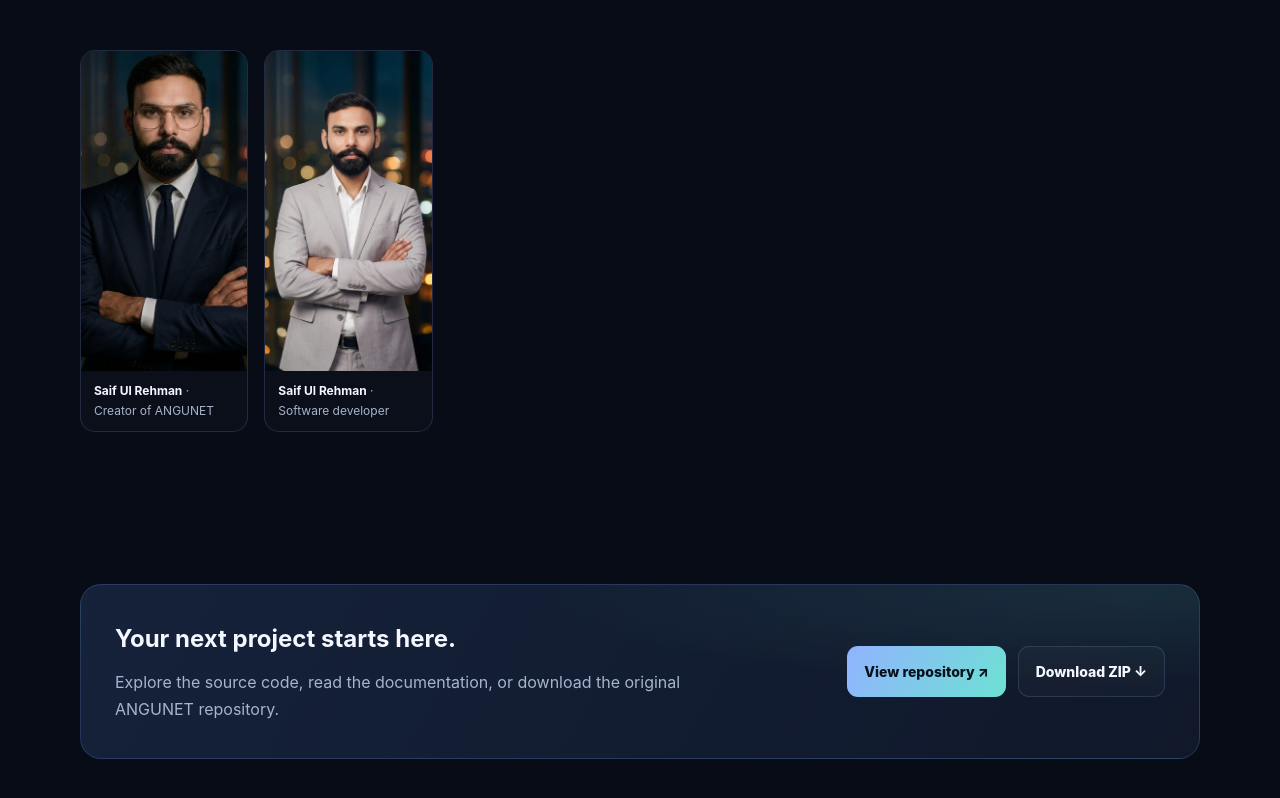
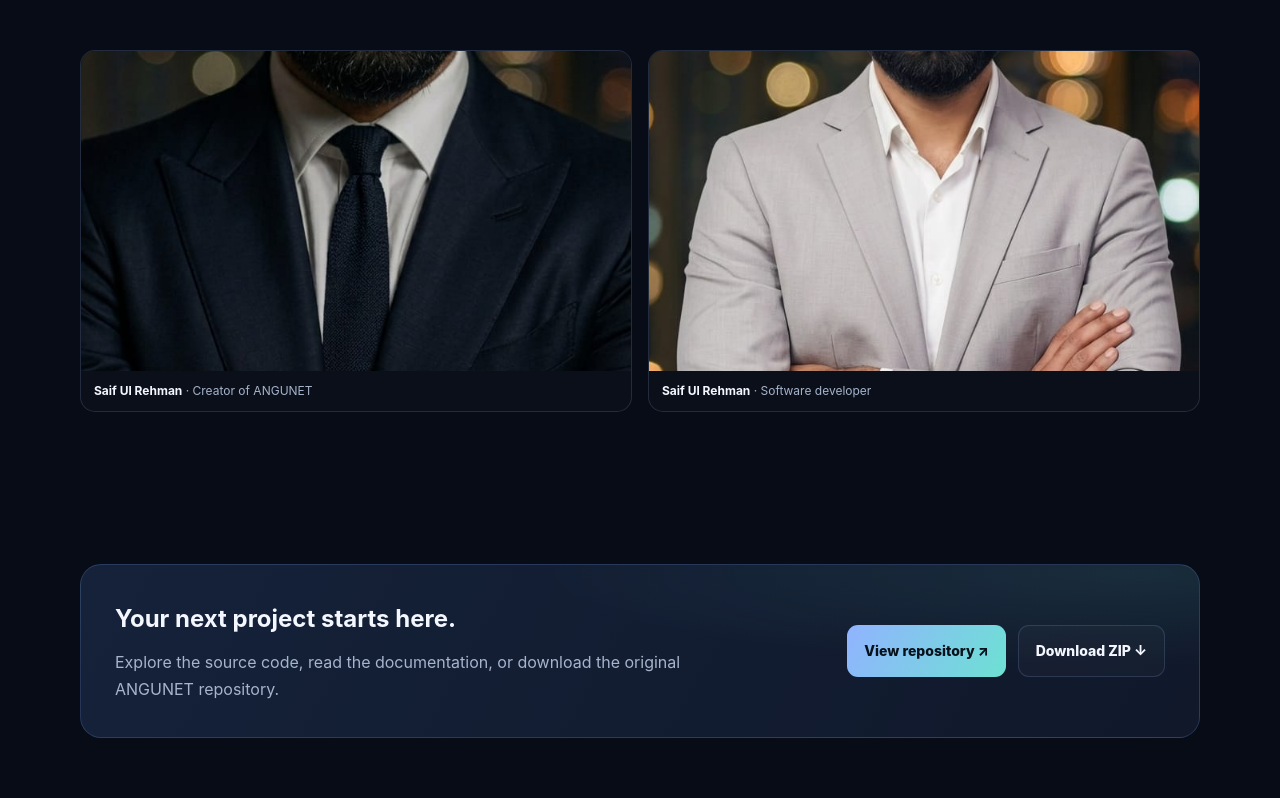
Before and after one commit to saifii007/angunet-site, a plain HTML site: page index.html in a window 1280 px wide. Shown: the part 3117-3915 px from the top of the page. Drawn offline with Linux system fonts and the light colour scheme.

Commit message:
Lay out creator photo gallery beneath creator profile

```diff
--- a/index.html
+++ b/index.html
@@ -56,7 +56,7 @@ a{color:inherit;text-decoration:none}.wrap{width:min(var(--max),calc(100% - 44px
 section{padding:76px 0}.section-head{max-width:690px}.kicker{color:var(--cyan);font-size:11px;font-weight:900;letter-spacing:.17em;text-transform:uppercase}.section h2{font-size:clamp(31px,4.3vw,46px);letter-spacing:-.045em;line-height:1.13;margin:12px 0}.sub{color:var(--muted);max-width:670px;margin:0}.grid{display:grid;grid-template-columns:repeat(3,minmax(0,1fr));gap:15px;margin-top:30px}.card{min-height:190px;padding:24px;border:1px solid var(--line);border-radius:16px;background:linear-gradient(145deg,#ffffff08,#ffffff02);transition:transform .25s,border-color .25s,background .25s}.card:hover{transform:translateY(-5px);border-color:#79a6ff65;background:linear-gradient(145deg,#18243a,#101827)}.ico{width:40px;height:40px;display:grid;place-items:center;border:1px solid #82a8ff2b;border-radius:12px;background:#82a8ff12;color:#b4cbff;font-size:19px}.card h3{font-size:16px;margin:16px 0 7px}.card p{font-size:14px;color:var(--muted);margin:0;line-height:1.75}
 .stack-layout{display:grid;grid-template-columns:.85fr 1.15fr;gap:50px;align-items:start}.stack{display:grid;grid-template-columns:repeat(2,minmax(0,1fr));gap:12px}.stack-item{padding:18px;border:1px solid var(--line);border-radius:13px;background:#ffffff04;transition:border-color .2s,transform .2s}.stack-item:hover{border-color:#6de1d355;transform:translateY(-3px)}.stack-item b{display:block;font-size:14px}.stack-item span{display:block;font-size:13px;color:var(--muted);margin-top:4px}
 .quick{margin-top:27px;max-width:820px;background:linear-gradient(135deg,#121d30,#0c1321);border:1px solid var(--line);padding:23px;border-radius:16px}.quickhead{display:flex;justify-content:space-between;align-items:center;gap:12px}.quickhead h3{margin:0;font-size:17px}.copy{background:#ffffff0b;border:1px solid var(--line);color:white;border-radius:8px;padding:8px 11px;cursor:pointer;font:inherit;font-size:12px}.copy:hover{background:#ffffff15}.code{display:block;background:#060a12;border:1px solid #ffffff09;padding:17px;border-radius:10px;margin-top:15px;overflow-wrap:anywhere;font:13px/2 ui-monospace,monospace;color:#e1eaff}.code .p{color:var(--cyan)}.quick-note{font-size:12px;color:#91a1bd;margin:12px 0 0}
-.creator{display:grid;grid-template-columns:.65fr 1.35fr;gap:35px;align-items:stretch}.creator-card{padding:27px;border:1px solid var(--line);border-radius:17px;background:linear-gradient(145deg,#17233a,#0e1524);display:flex;flex-direction:column;justify-content:center;align-items:flex-start}.avatar{width:76px;height:76px;display:block;object-fit:cover;border-radius:18px;border:1px solid var(--line);margin-bottom:17px}.creator-gallery{display:grid;grid-template-columns:repeat(2,minmax(0,1fr));gap:16px;margin-top:18px}.creator-photo{margin:0;overflow:hidden;border:1px solid var(--line);border-radius:15px;background:#ffffff04}.creator-photo img{display:block;width:100%;height:320px;object-fit:cover}.creator-photo figcaption{padding:10px 13px;color:var(--muted);font-size:12px}.creator-photo strong{color:var(--text)}.creator-card h3{margin:0;font-size:21px}.creator-card p{margin:5px 0 0;color:var(--cyan);font-size:13px}.creator-copy{padding:27px;border:1px solid var(--line);border-radius:17px;background:#ffffff03}.creator-copy p{color:var(--muted);margin:0 0 14px}.creator-copy p:last-child{margin-bottom:0}.creator-copy strong{color:var(--text)}
+.creator{display:grid;grid-template-columns:.65fr 1.35fr;gap:35px;align-items:stretch}.creator-card{padding:27px;border:1px solid var(--line);border-radius:17px;background:linear-gradient(145deg,#17233a,#0e1524);display:flex;flex-direction:column;justify-content:center;align-items:flex-start}.avatar{width:76px;height:76px;display:block;object-fit:cover;border-radius:18px;border:1px solid var(--line);margin-bottom:17px}.creator-gallery{grid-column:1/-1;display:grid;grid-template-columns:repeat(2,minmax(0,1fr));gap:16px;margin-top:18px}.creator-photo{margin:0;overflow:hidden;border:1px solid var(--line);border-radius:15px;background:#ffffff04}.creator-photo img{display:block;width:100%;height:320px;object-fit:cover}.creator-photo figcaption{padding:10px 13px;color:var(--muted);font-size:12px}.creator-photo strong{color:var(--text)}.creator-card h3{margin:0;font-size:21px}.creator-card p{margin:5px 0 0;color:var(--cyan);font-size:13px}.creator-copy{padding:27px;border:1px solid var(--line);border-radius:17px;background:#ffffff03}.creator-copy p{color:var(--muted);margin:0 0 14px}.creator-copy p:last-child{margin-bottom:0}.creator-copy strong{color:var(--text)}
 .cta{border:1px solid #7ca8ff33;background:radial-gradient(ellipse at 95% 5%,#65dccc19,transparent 40%),linear-gradient(120deg,#15223a,#10182a);border-radius:21px;padding:34px;display:flex;justify-content:space-between;align-items:center;gap:25px}.cta h2{margin:0 0 9px}.cta p{color:var(--muted);margin:0;max-width:600px}.cta .actions{margin:0;flex-shrink:0}.footer{border-top:1px solid var(--line);margin-top:35px;padding:25px 0 35px;color:#8291ac;font-size:12px;display:flex;justify-content:space-between;gap:15px;flex-wrap:wrap}.footer a:hover{color:white}
 .reveal{opacity:0;transform:translateY(22px);transition:opacity .7s ease,transform .7s cubic-bezier(.2,.7,.2,1)}.reveal.visible{opacity:1;transform:translateY(0)}.grid .card:nth-child(2),.stack .stack-item:nth-child(even){transition-delay:.08s}.grid .card:nth-child(3){transition-delay:.14s}
 @keyframes float{0%,100%{transform:translateY(0)}50%{transform:translateY(-9px)}}@keyframes pulse{0%,100%{opacity:1;transform:scale(1)}50%{opacity:.45;transform:scale(.75)}}@keyframes glow{from{opacity:.55;transform:scale(.9)}to{opacity:1;transform:scale(1.08)}}
```
